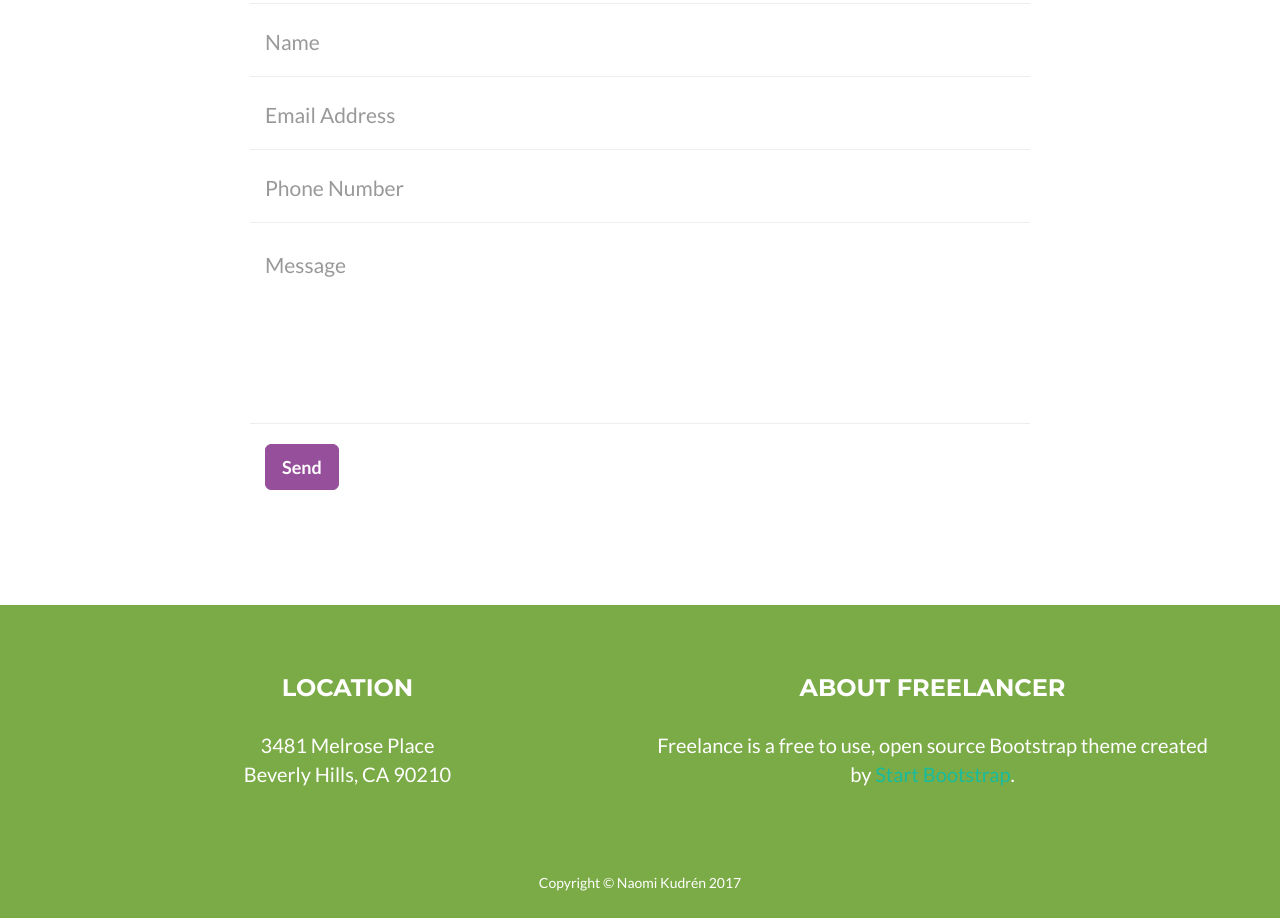
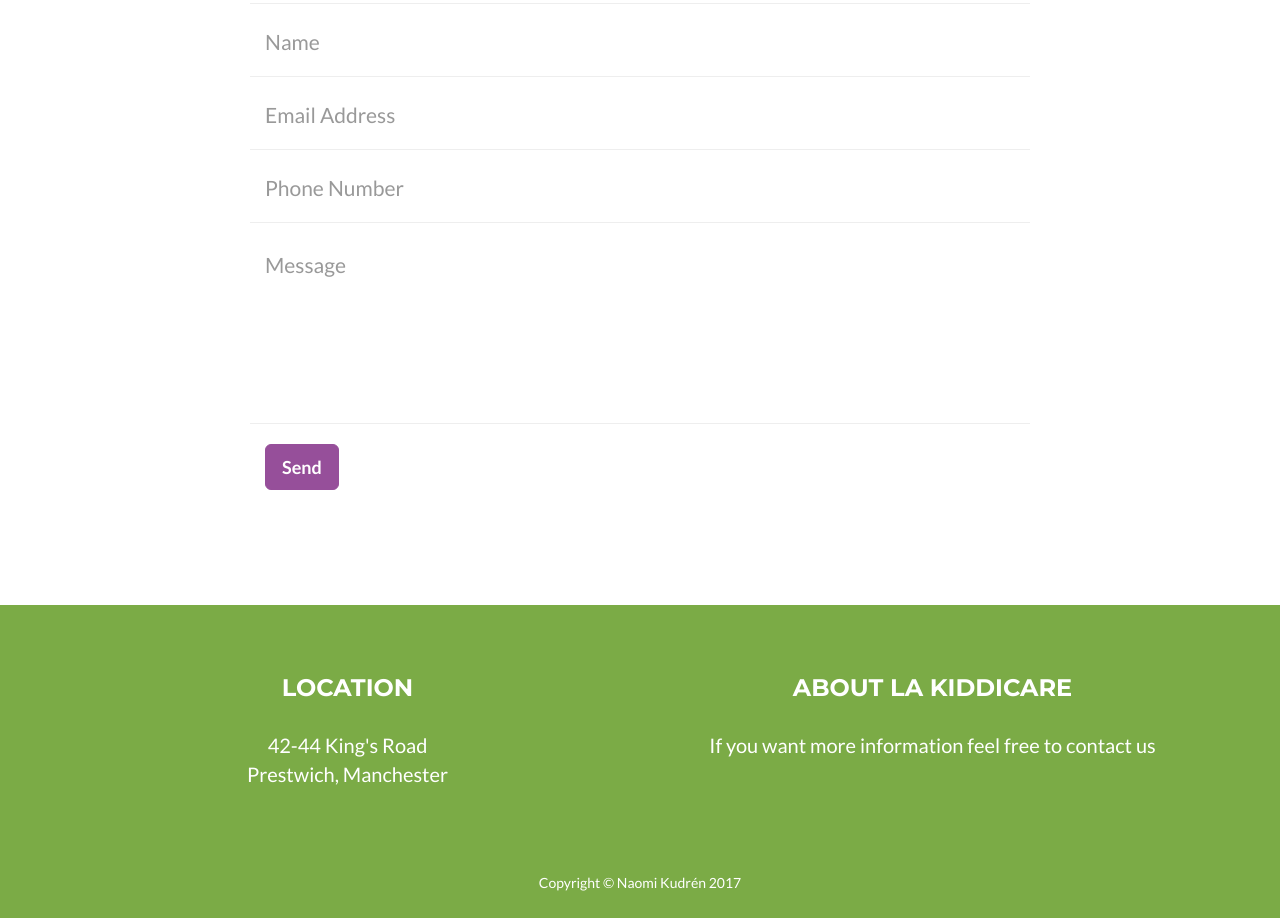
Before and after one commit to NaomiLea/la, a website: page index.html in a window 1280 px wide. Shown: the part 2264-3182 px from the top of the page. Drawn offline with nearby package versions, Linux system fonts and the light colour scheme; a web font is replaced by a local one.

Commit message:
adding changes

```diff
--- a/index.html
+++ b/index.html
@@ -249,13 +249,13 @@
         <div class="row">
           <div class="footer-col col-md-6">
             <h3>Location</h3>
-            <p>3481 Melrose Place
-              <br>Beverly Hills, CA 90210</p>
+            <p>42-44 King's Road
+              <br>Prestwich, Manchester</p>
           </div>
 
           <div class="footer-col col-md-6">
-            <h3>About Freelancer</h3>
-            <p>Freelance is a free to use, open source Bootstrap theme created by <a href="http://startbootstrap.com">Start Bootstrap</a>.</p>
+            <h3>About LA Kiddicare</h3>
+            <p>If you want more information feel free to contact us</p>
           </div>
         </div>
       </div>
```
